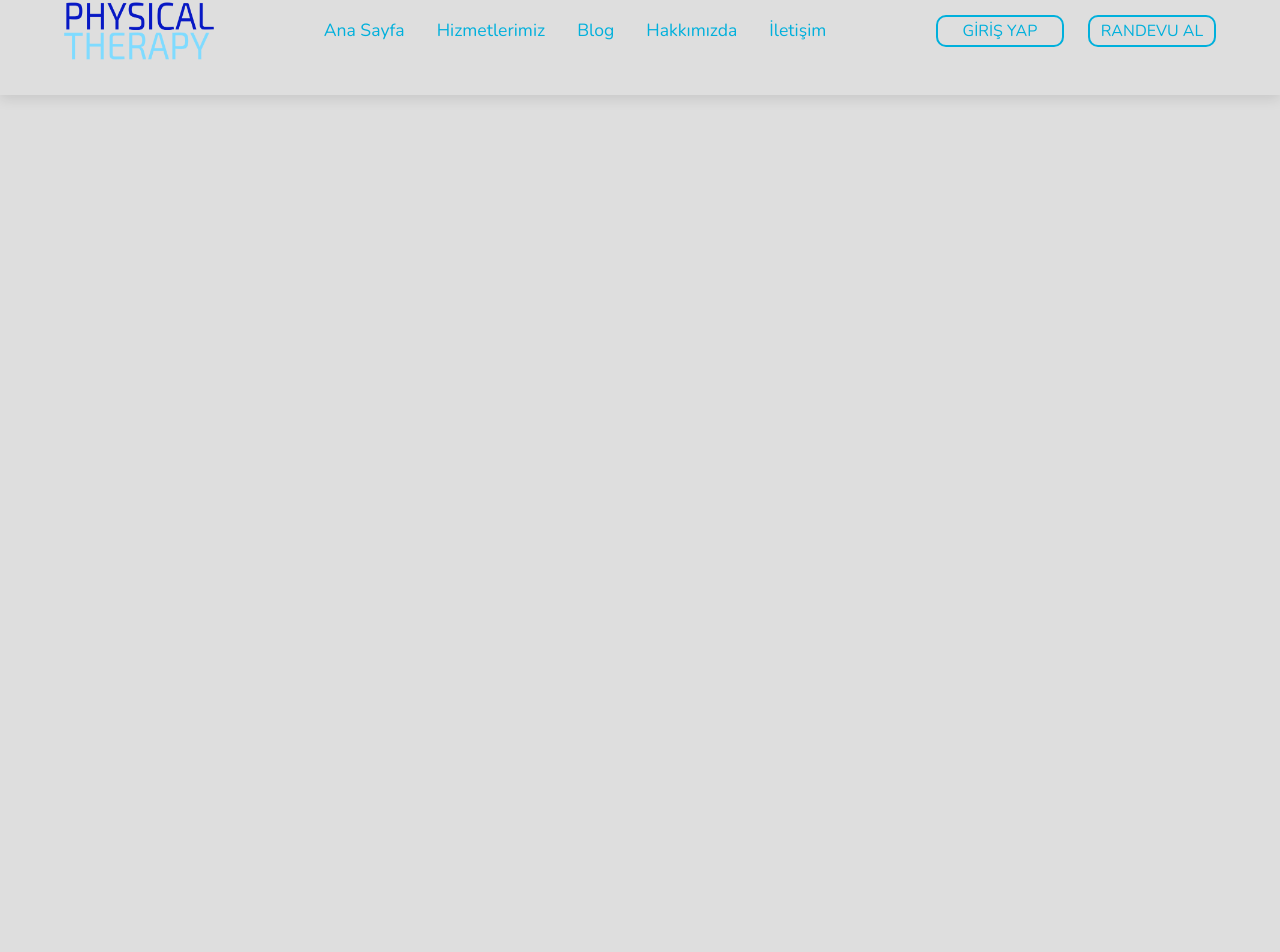
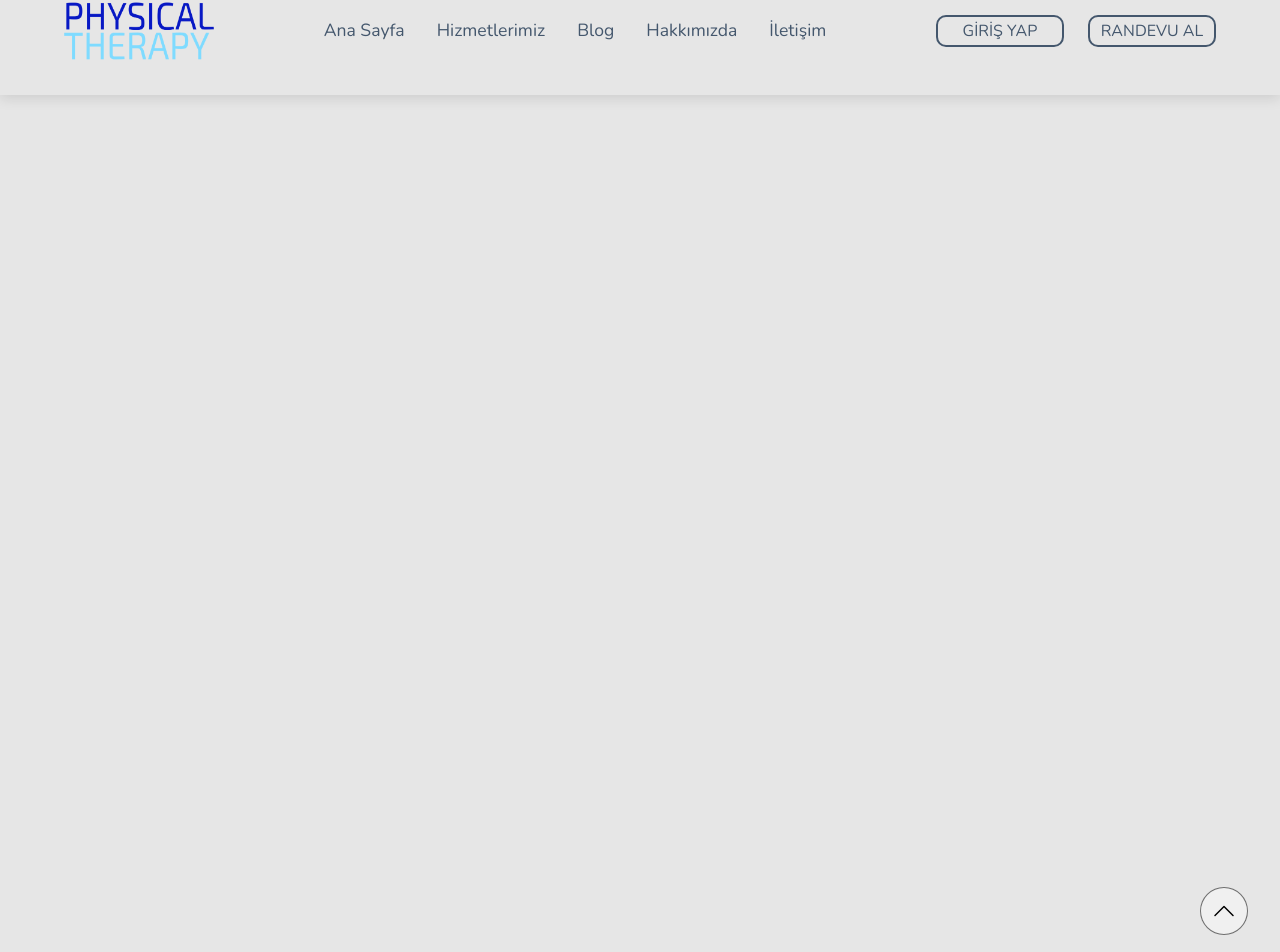
Before and after one commit to semsi-gungor/Physiotherapy-App, a Next.js app: page / in a window 1280 px wide. Shown: the part 33-985 px from the top of the page. Built offline with nearby package versions, Linux system fonts and the light colour scheme.

Commit message:
applied the new color palette

```diff
--- a/src/app/globals.css
+++ b/src/app/globals.css
@@ -4,6 +4,13 @@
   --nav-bar-sm: 4rem;
   --main-padding: 0 10rem;
   --main-color: rgb(0, 176, 220);
+
+  --color-1: #e6e6e6;
+  --color-2: #dfebf6;
+  --color-3: #aac7d8;
+  --color-4: #768a96;
+  --color-5: #44576d;
+  --color-6: #29353c;
 }
 
 *,
--- a/src/app/layout.tsx
+++ b/src/app/layout.tsx
@@ -3,6 +3,7 @@ import { Nunito } from "next/font/google";
 import Navbar from "@/components/navbar/Navbar";
 import UIContextProvier from "@/context/uiControl";
 import Footer from "@/components/footer/Footer";
+import ScrollToTop from "@/components/ui/scroll-to-top/ScrollToTop";
 
 export const metadata = {
   title: "App",
@@ -22,13 +23,14 @@ export default function RootLayout({
     <html lang="tr">
       <body
         className={newFont.className}
-        style={{ position: "relative", backgroundColor: "#dedede" }}
+        style={{ position: "relative", backgroundColor: "var(--color-1)" }}
       >
         <UIContextProvier>
           <Navbar />
         </UIContextProvier>
         {children}
         <Footer />
+        <ScrollToTop />
       </body>
     </html>
   );
--- a/src/components/footer/Footer.module.css
+++ b/src/components/footer/Footer.module.css
@@ -1,7 +1,7 @@
 .footer {
   width: 100%;
   min-height: 30rem;
-  background-color: rgb(21, 27, 44);
+  background-color: var(--color-6);
   display: flex;
   padding: 0 4rem;
   padding-top: 2rem;
@@ -22,7 +22,7 @@
 
 .copyright {
   position: absolute;
-  color: white;
+  color: var(--color-1);
   bottom: 1rem;
   font-size: 0.8rem;
 }
--- a/src/components/footer/InfoList.module.css
+++ b/src/components/footer/InfoList.module.css
@@ -19,7 +19,7 @@
 
 .list p {
   font-size: 1.2rem;
-  color: white;
+  color: var(--color-1);
   display: flex;
   align-items: center;
   gap: 1rem;
@@ -27,14 +27,19 @@
 
 .list a {
   text-decoration: none;
-  color: white;
+  color: var(--color-1);
   font-size: 1rem;
+  transition: 300ms;
+}
+
+.list a:hover {
+  color: var(--color-3);
 }
 
 .listHeader {
-  border-bottom: 3px solid white;
+  border-bottom: 3px solid var(--color-1);
   font-size: 2rem;
-  color: white;
+  color: var(--color-1);
   font-weight: 600;
   padding: 1rem 0;
 }
--- a/src/components/footer/SocialIcon.module.css
+++ b/src/components/footer/SocialIcon.module.css
@@ -5,8 +5,8 @@
   display: flex;
   align-items: center;
   justify-content: center;
-  border: 3px solid #ccc;
-  background-color: #e8e8e8;
+  border: 3px solid var(--color-3);
+  background-color: var(--color-2);
   transition: 300ms;
   font-size: 1.8rem;
 }
--- a/src/components/navbar/Buttons.module.css
+++ b/src/components/navbar/Buttons.module.css
@@ -5,11 +5,11 @@
 
 .btnContainer a {
   text-decoration: none;
-  color: var(--main-color);
+  color: var(--color-5);
   width: 8rem;
   height: 2rem;
   border-radius: 10px;
-  border: 2px solid rgb(0, 176, 220);
+  border: 2px solid var(--color-5);
   display: grid;
   place-items: center;
   cursor: pointer;
@@ -18,7 +18,7 @@
 
 .btnContainer a:hover {
   color: white;
-  background-color: rgb(0, 176, 220);
+  background-color: var(--color-5);
 }
 
 @media (max-width: 700px) {
--- a/src/components/navbar/NavLinks.module.css
+++ b/src/components/navbar/NavLinks.module.css
@@ -9,32 +9,32 @@
 
 .listItem {
   font-size: 1.1rem;
-  color: rgb(0, 176, 220);
+  color: var(--color-5);
   cursor: pointer;
   transition: all 200ms;
   flex: auto;
 }
 
 .listItem:hover {
-  color: rgb(0, 130, 163);
+  color: var(--color-6);
 }
 
 .listItem a {
   text-decoration: none;
-  color: rgb(0, 176, 220);
+  color: var(--color-5);
   transition: all 200ms;
 }
 
 .listItem a:hover {
   text-decoration: none;
-  color: rgb(0, 130, 163);
+  color: var(--color-6);
 }
 
 .listItem::after {
   content: "";
   height: 3px;
   width: 100%;
-  background-color: rgb(0, 130, 163);
+  background-color: var(--color-6);
   display: block;
   border-radius: 5px;
 
@@ -49,14 +49,14 @@
 
 .btn a {
   text-decoration: none;
-  color: white;
-  background-color: blue;
+  color: var(--color-1);
+  background-color: var(--color-5);
   padding: 0.5rem 1rem;
   border-radius: 40px;
 }
 
 .btn a:hover {
-  background-color: rgb(46, 46, 255);
+  background-color: var(--color-5);
 }
 
 @media (max-width: 1120px) {
@@ -72,9 +72,9 @@
   display: flex;
   flex-direction: column;
   align-items: center;
-  background-color: white;
+  background-color: var(--color-1);
   border-radius: 10px;
-  border: 1px solid rgba(100, 100, 100, 0.574);
+  border: 1px solid var(--color-5);
   overflow: hidden;
 }
 
@@ -89,15 +89,15 @@
 }
 
 .dropItem a {
-  color: black;
+  color: var(--color-6);
 }
 
 .dropItem:hover a {
-  color: white;
+  color: var(--color-1);
 }
 
 .dropItem:hover {
-  background-color: var(--main-color);
+  background-color: var(--color-5);
 }
 
 .slideIn {
--- a/src/components/navbar/Navbar.tsx
+++ b/src/components/navbar/Navbar.tsx
@@ -12,7 +12,7 @@ import { useContext } from "react";
 import { uiContext } from "@/context/uiControl";
 
 export default function Navbar() {
-  const [isScrollDown, isOnTop, goToTop] = useScroll();
+  const { isScrollOnTop: isOnTop } = useScroll();
   const uiCtx = useContext(uiContext);
 
   return (
--- a/src/components/navbar/SideMenu.module.css
+++ b/src/components/navbar/SideMenu.module.css
@@ -5,7 +5,7 @@
   list-style: none;
   height: 100vh;
   width: 40%;
-  background-color: white;
+  background-color: var(--color-1);
   box-shadow: rgba(50, 50, 93, 0.25) 0px 2px 5px -1px,
     rgba(0, 0, 0, 0.3) 0px 1px 3px -1px;
   z-index: 200;
@@ -15,7 +15,7 @@
 }
 
 .menuItem {
-  border-bottom: 1px solid rgba(141, 141, 141, 0.481);
+  border-bottom: 1px solid var(--color-4);
   display: flex;
   align-items: center;
   justify-content: center;
@@ -34,7 +34,7 @@
 }
 
 .menuItem:hover {
-  background-color: rgb(235, 235, 235);
+  background-color: var(--color-1);
 }
 
 .menuItem a {
@@ -66,8 +66,8 @@
 }
 
 .buttons a:hover {
-  color: white;
-  background-color: var(--main-color);
+  color: var(--color-1);
+  background-color: var(--color-5);
 }
 
 .shadow {
@@ -76,7 +76,7 @@
   position: fixed;
   right: 0;
   top: 0;
-  background-color: rgba(0, 0, 0, 0.252);
+  background-color: rgba(0, 0, 0, 0.3);
   z-index: 100;
   display: none;
 }
--- /dev/null
+++ b/src/components/ui/scroll-to-top/ScrollToTop.module.css
@@ -0,0 +1,43 @@
+.container {
+  position: fixed;
+  bottom: 2rem;
+  right: 2rem;
+  width: 3rem;
+  height: 3rem;
+  border: 1px solid rgba(59, 59, 59, 0.716);
+  display: flex;
+  align-items: center;
+  justify-content: center;
+  cursor: pointer;
+  border-radius: 50%;
+  font-size: 1.5rem;
+  background-color: rgba(255, 255, 255, 0.407);
+}
+
+.slideIn {
+  animation: slide-in 300ms forwards;
+}
+
+.slideOut {
+  animation: slide-out 300ms forwards;
+}
+
+@keyframes slide-in {
+  0% {
+    transform: translateY(200px);
+  }
+
+  100% {
+    transform: translateY(0);
+  }
+}
+
+@keyframes slide-out {
+  0% {
+    transform: translateY(0);
+  }
+
+  100% {
+    transform: translateY(200px);
+  }
+}
--- /dev/null
+++ b/src/components/ui/scroll-to-top/ScrollToTop.tsx
@@ -0,0 +1,20 @@
+"use client";
+
+import classes from "./ScrollToTop.module.css";
+import { BsChevronUp } from "react-icons/bs";
+import useScroll from "@/hooks/useScroll";
+
+export default function ScrollToTop() {
+  const { isScrollOnTop, scrollToTop } = useScroll();
+
+  return (
+    <div
+      className={`${classes.container} ${
+        isScrollOnTop ? classes.slideOut : classes.slideIn
+      }`}
+      onClick={scrollToTop}
+    >
+      <BsChevronUp />
+    </div>
+  );
+}
--- a/src/hooks/useScroll.tsx
+++ b/src/hooks/useScroll.tsx
@@ -7,7 +7,7 @@ export default function useScroll() {
   const [isScrollOnTop, setIsScrollOnTop] = useState(true);
 
   function scrollHandler() {
-    let position = window.pageYOffset;
+    let position = window.scrollY;
 
     if (position > 100) {
       setIsScrollOnTop(false);
@@ -40,5 +40,5 @@ export default function useScroll() {
     });
   };
 
-  return [scrollDirection, isScrollOnTop, scrollToTop];
+  return { scrollDirection, isScrollOnTop, scrollToTop };
 }
```
